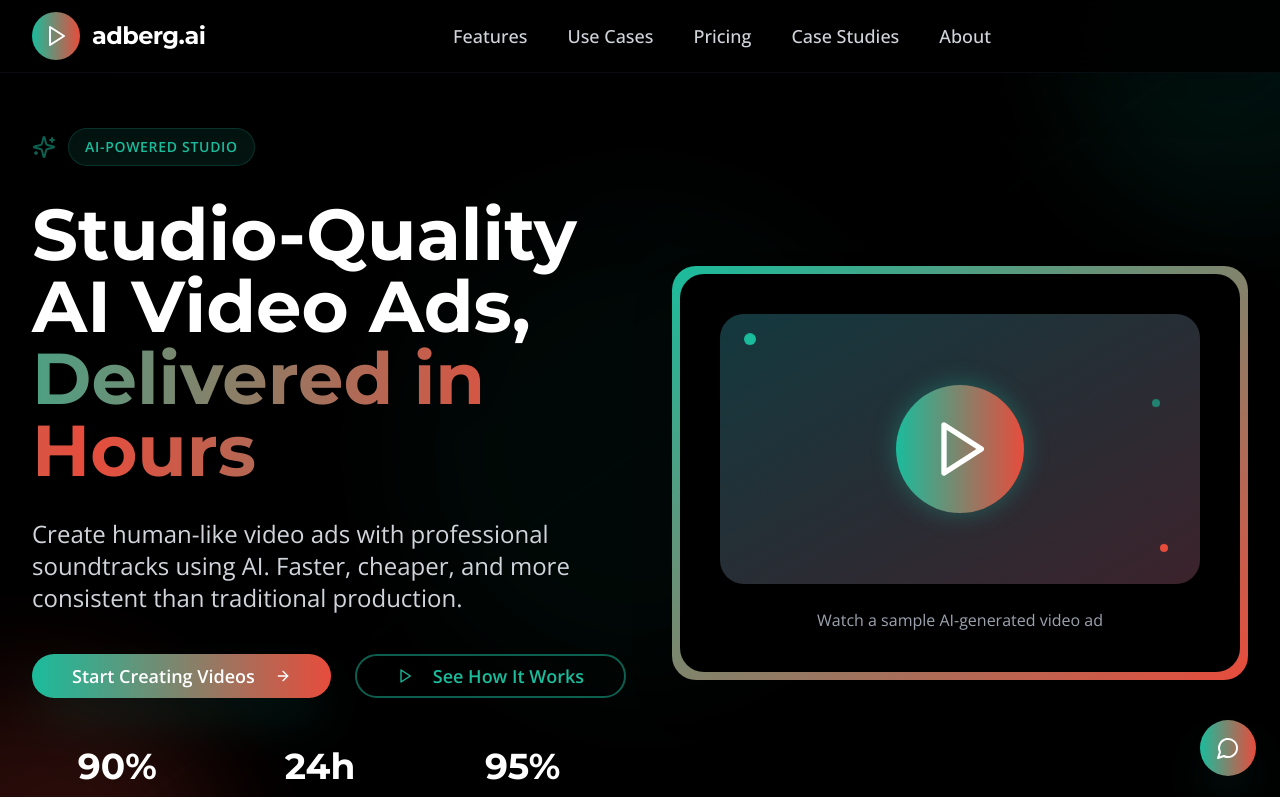
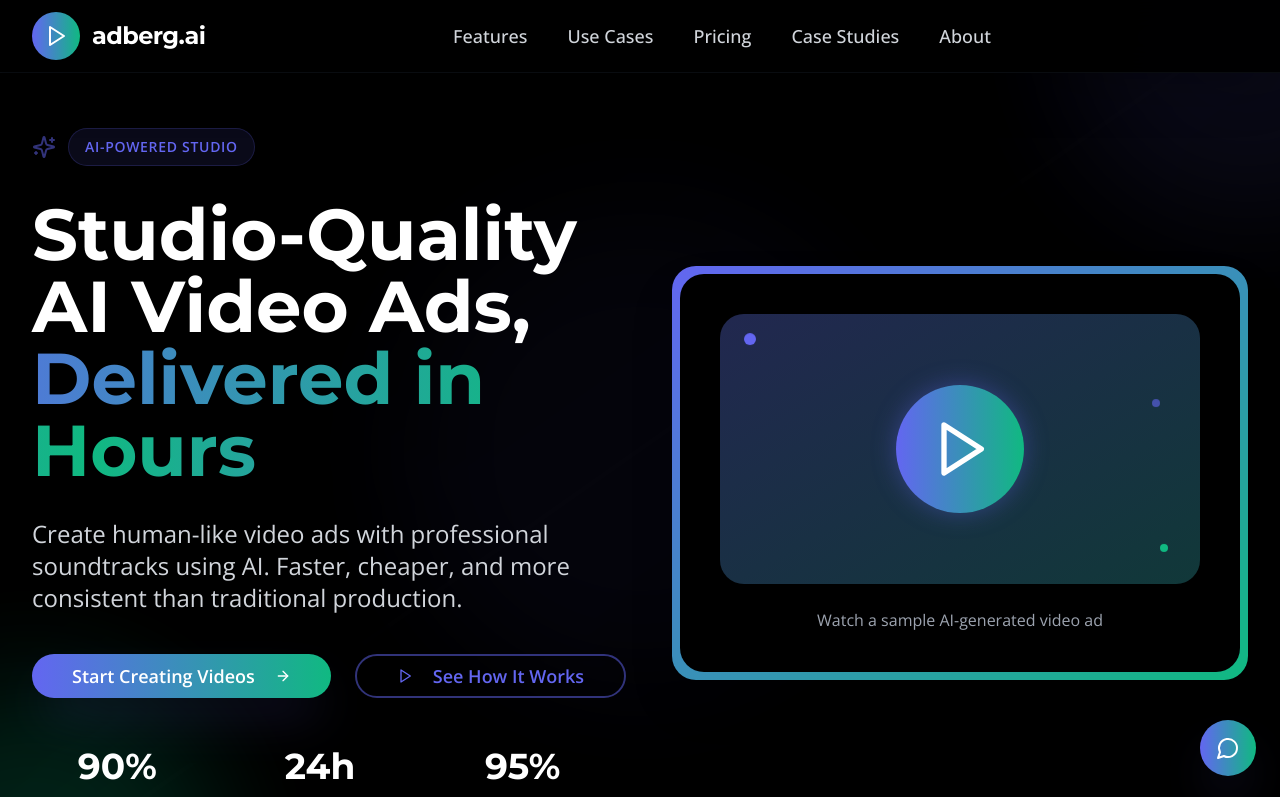
Before and after one commit to seshasain/adberg, a React (Vite) app: page / in a window 1280 px wide. Shown: the top 797 px of the page. Built offline with nearby package versions, Linux system fonts and the light colour scheme.

Commit message:
Refactor: Update color scheme
Update the color palette to improve the UI.

```diff
--- a/src/components/Navigation.tsx
+++ b/src/components/Navigation.tsx
@@ -24,7 +24,7 @@ const Navigation = () => {
   };
 
   return (
-    <nav className="fixed top-0 left-0 right-0 z-50 bg-black/90 backdrop-blur-xl shadow-2xl border-b border-gray-800/30">
+    <nav className="fixed top-0 left-0 right-0 z-50 bg-black/95 backdrop-blur-xl shadow-2xl border-b border-gray-800/30">
       <div className="max-w-7xl mx-auto px-4 sm:px-6 lg:px-8">
         <div className="flex justify-between items-center h-18">
           {/* Logo */}
--- a/tailwind.config.ts
+++ b/tailwind.config.ts
@@ -1,4 +1,3 @@
-
 import type { Config } from "tailwindcss";
 
 export default {
@@ -26,12 +25,12 @@ export default {
 				background: 'hsl(var(--background))',
 				foreground: 'hsl(var(--foreground))',
 				primary: {
-					DEFAULT: '#1abc9c',
+					DEFAULT: '#6366f1',
 					foreground: '#ffffff'
 				},
 				secondary: {
-					DEFAULT: '#2c3e50',
-					foreground: '#ffffff'
+					DEFAULT: '#1f2937',
+					foreground: '#f3f4f6'
 				},
 				destructive: {
 					DEFAULT: 'hsl(var(--destructive))',
@@ -42,7 +41,7 @@ export default {
 					foreground: 'hsl(var(--muted-foreground))'
 				},
 				accent: {
-					DEFAULT: '#e74c3c',
+					DEFAULT: '#10b981',
 					foreground: '#ffffff'
 				},
 				popover: {
@@ -143,10 +142,10 @@ export default {
 				},
 				'glow-pulse': {
 					'0%, 100%': {
-						boxShadow: '0 0 20px rgba(26, 188, 156, 0.3)'
+						boxShadow: '0 0 20px rgba(99, 102, 241, 0.3)'
 					},
 					'50%': {
-						boxShadow: '0 0 40px rgba(26, 188, 156, 0.6)'
+						boxShadow: '0 0 40px rgba(99, 102, 241, 0.6)'
 					}
 				},
 				'float': {
```
